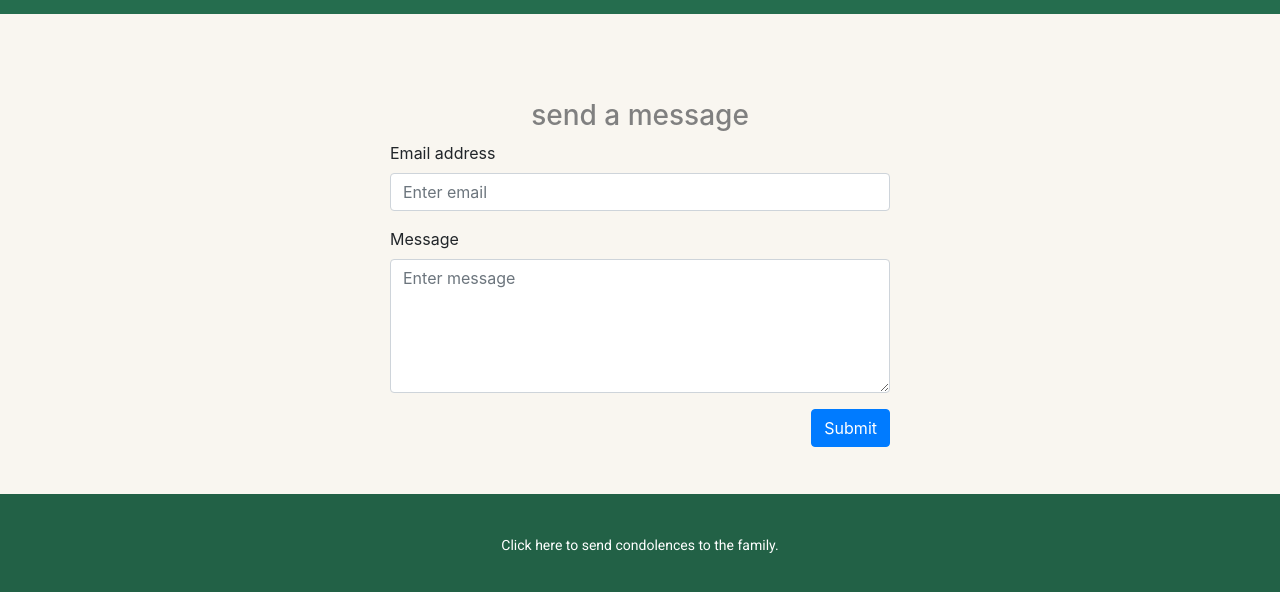
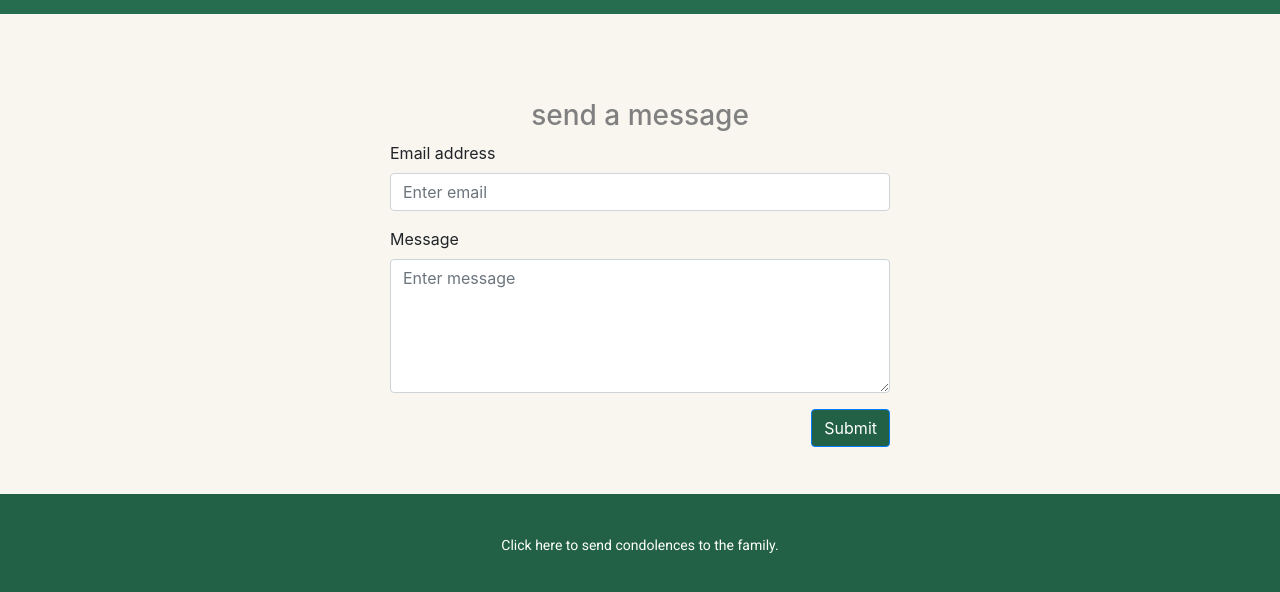
Before and after one commit to dhelmer/static-gailhelmer-basic, a plain HTML site: page condolences.html in a window 1280 px wide. Shown: the part 266-858 px from the top of the page. Drawn offline with nearby package versions, Linux system fonts and the light colour scheme.

Commit message:
css edit

```diff
--- a/assets/css/style.css
+++ b/assets/css/style.css
@@ -1622,6 +1622,14 @@ html {
   max-width: 600px;
 }
 
+button.btn.btn-primary.float-right {
+  background-color: #226146;
+}
+
+button.btn.btn-primary.float-right:hover {
+  background-color: #357e5e;
+}
+
 
 .guestbook_entry {
   font-family: Roboto, sans-serif;
```
